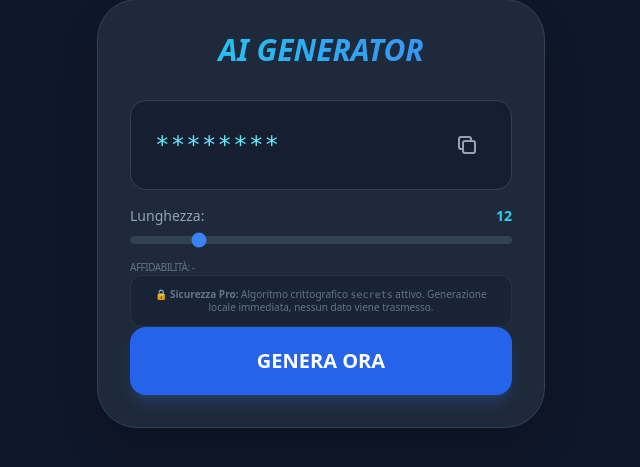
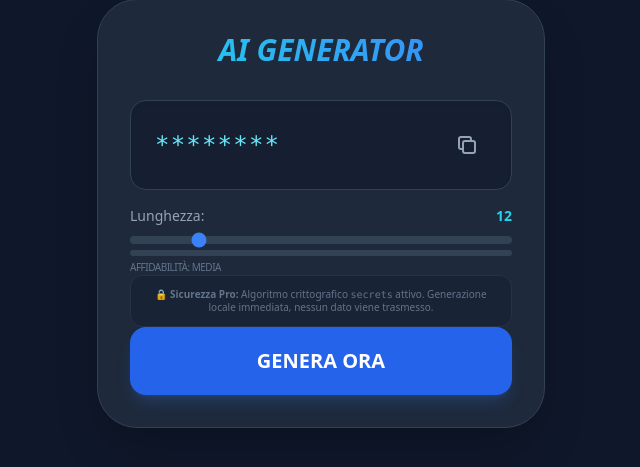
Before and after one commit to tenanss/app_generatore_password, a FastAPI app: page / in a window 1280 px wide. Shown: the part 187-654 px from the top of the page, without its empty margins (319-959 px from the left). Run offline with FastAPI, Linux system fonts and the light colour scheme; some libraries are stand-ins or nearby versions.

Commit message:
Modificata barra di sicurezza

```diff
--- a/templates/index.html
+++ b/templates/index.html
@@ -34,13 +34,15 @@
             </div>
 
             <div class="space-y-1">
-                <div id="strength-bar" class="h-1.5 w-0 bg-red-500 rounded-full transition-all duration-500"></div>
-                <p id="strength-text" class="text-[10px] text-slate-500 uppercase tracking-tighter">Affidabilità: -</p>
-            </div>
+    <div class="h-1.5 w-full bg-slate-700 rounded-full overflow-hidden">
+        <div id="strength-bar" class="h-full bg-red-500 transition-all duration-500" style="width: 0%"></div>
+    </div>
+    <p id="strength-text" class="text-[10px] text-slate-500 uppercase tracking-tighter">AFFIDABILITÀ: MEDIA</p>
+</div>
 
             <div class="p-3 bg-slate-900/30 rounded-xl border border-slate-700/50">
                 <p class="text-[10px] text-slate-500 text-center leading-tight">
-                       🔒 <strong>Sicurezza Pro:</strong> Algoritmo crittografico <code>secrets</code> attivo.
+                    🔒 <strong>Sicurezza Pro:</strong> Algoritmo crittografico <code>secrets</code> attivo.
     Generazione locale immediata, nessun dato viene trasmesso.
 </p>
             </div>
```
